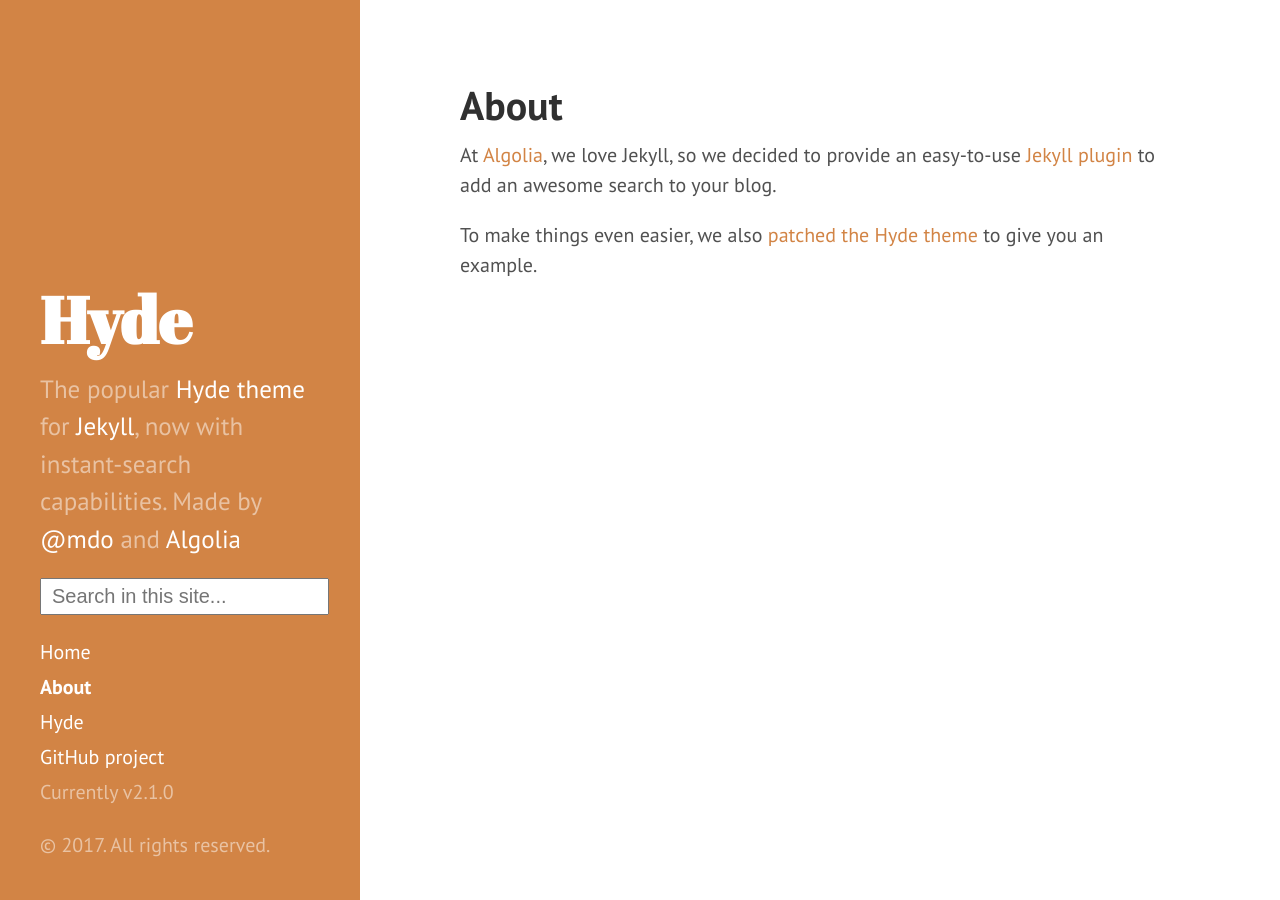
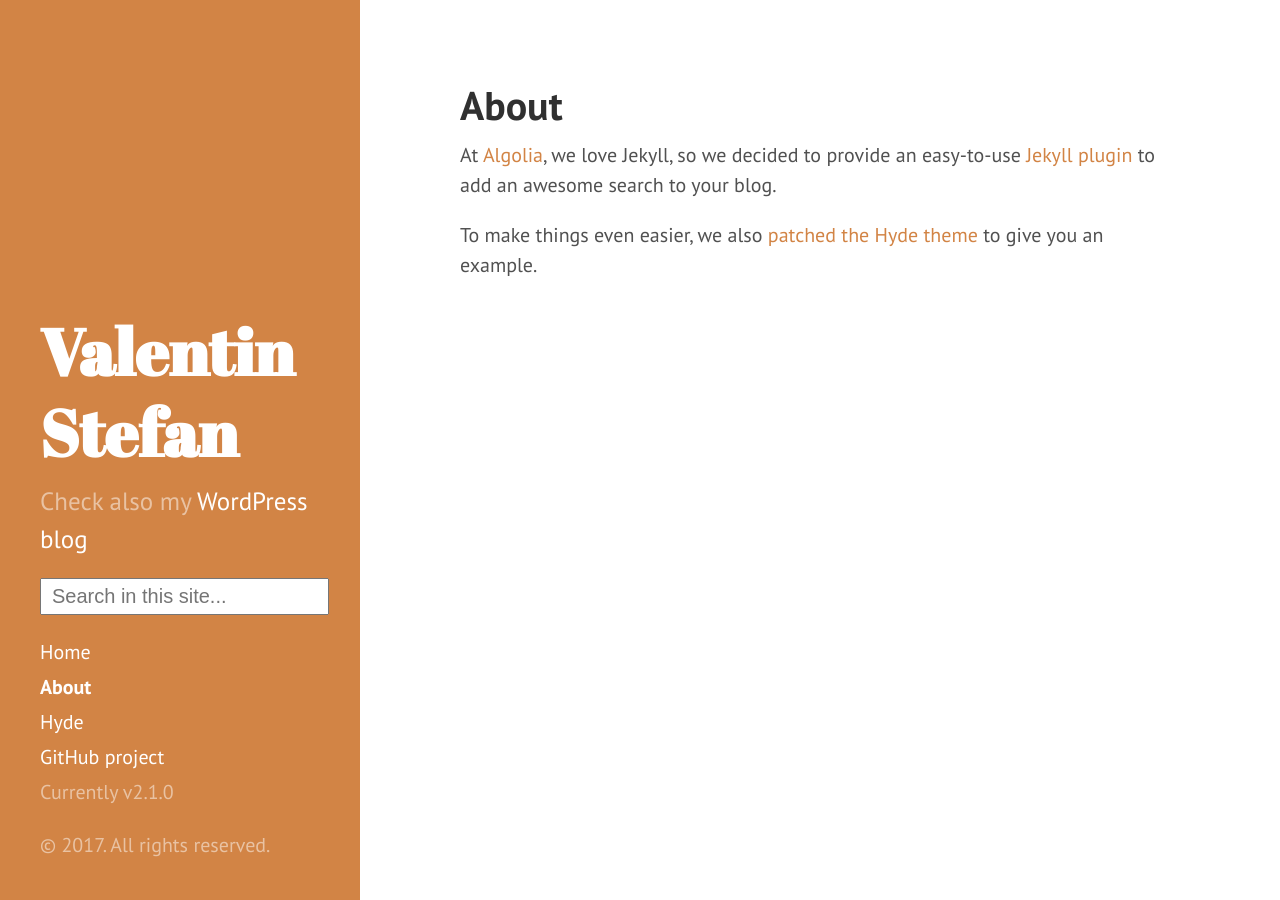
Before and after one commit to valentinitnelav/valentinitnelav.github.io, a Jekyll site: the page built from about.md, in a window 1280 px wide. Built offline with Jekyll 4.4.1, drawn with Linux system fonts in a browser that asks for light colours; nearby versions of some CDN libraries; Markdown is read by kramdown in place of the engine named in the settings; comment, search, counter and statistics services are not loaded.

Commit message:
customize

```diff
--- a/_config.yml
+++ b/_config.yml
@@ -1,24 +1,28 @@
 # Dependencies
-markdown:         redcarpet
-highlighter:      pygments
+markdown:         kramdown
+highlighter:      rouge
 
 # Permalinks
 permalink:        pretty
-relative_permalinks: true
+# relative_permalinks: true
 
 # Setup
-title:            Hyde
-tagline:          'A Jekyll theme, with instant search'
-description:      'The popular <a href="http://hyde.getpoole.com/" target="_blank">Hyde theme</a> for <a href="http://jekyllrb.com" target="_blank">Jekyll</a>, now with instant-search capabilities. Made by <a href="https://twitter.com/mdo" target="_blank">@mdo</a> and <a href="https://www.algolia.com/" target="_blank">Algolia</a>'
-url:              https://github.com/algolia/algoliasearch-jekyll-hyde
-baseurl:          /algoliasearch-jekyll-hyde
+title:            Valentin Stefan
+tagline:          'R enthusiast'
+description:      'Check also my <a href="https://seethedatablog.wordpress.com/" target="_blank">WordPress blog</a>'
+url:              https://github.com/valentinitnelav/valentinitnelav.github.io
+baseurl:          /valentinitnelav.github.io
 # Travis will install Bundler dependencies in ./vendor, so we need to exclude it
 # otherwise Jekyll will try to build it (and fail)
 exclude:          [vendor]
 
 author:
-  name:           'Algolia'
-  url:            https://www.algolia.com/
+  name:           'Valentin Stefan'
+  url:            https://github.com/valentinitnelav
+# Thanks to Algolia for updates to original theme
+# author:
+#   name:           'Algolia'
+#   url:            https://www.algolia.com/
 # Thanks to @mdo for the original theme
 # author:
 #   name:           'Mark Otto'
@@ -30,7 +34,7 @@
 version:          2.1.0
 
 github:
-    repo:         https://github.com/algolia/algoliasearch-jekyll-hyde
+    repo:         https://github.com/valentinitnelav/valentinitnelav.github.io
 
 # Algolia
 gems:
```
